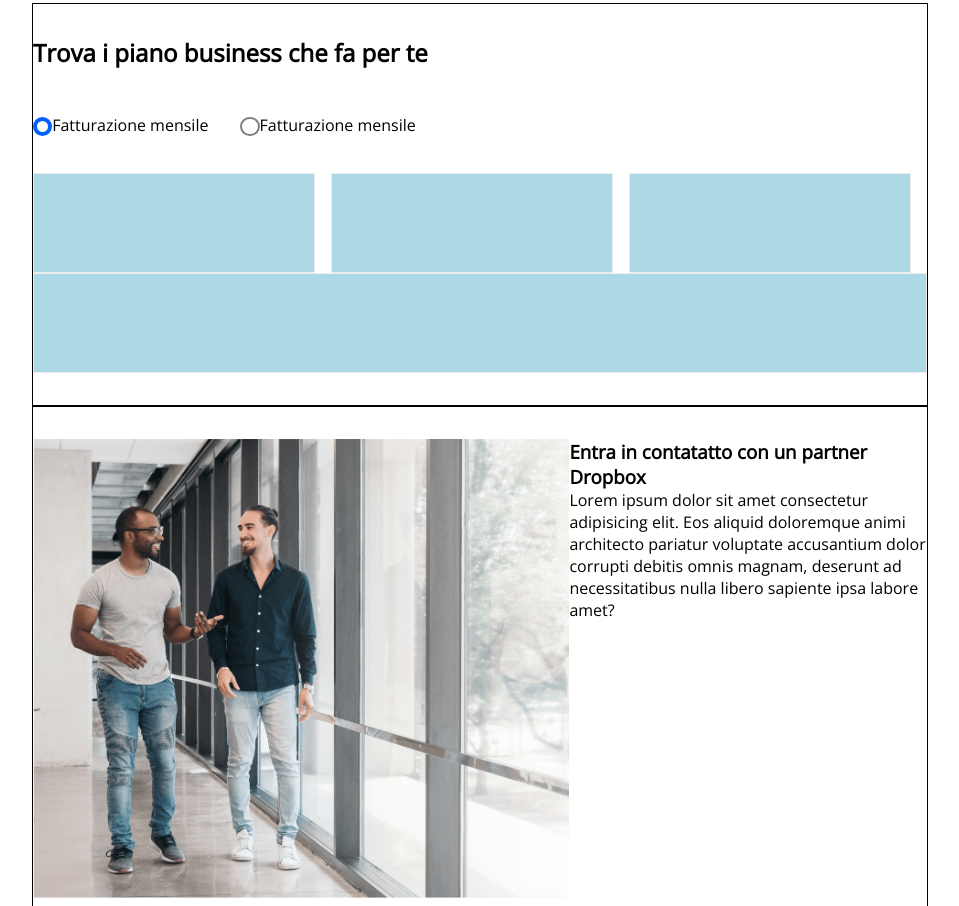
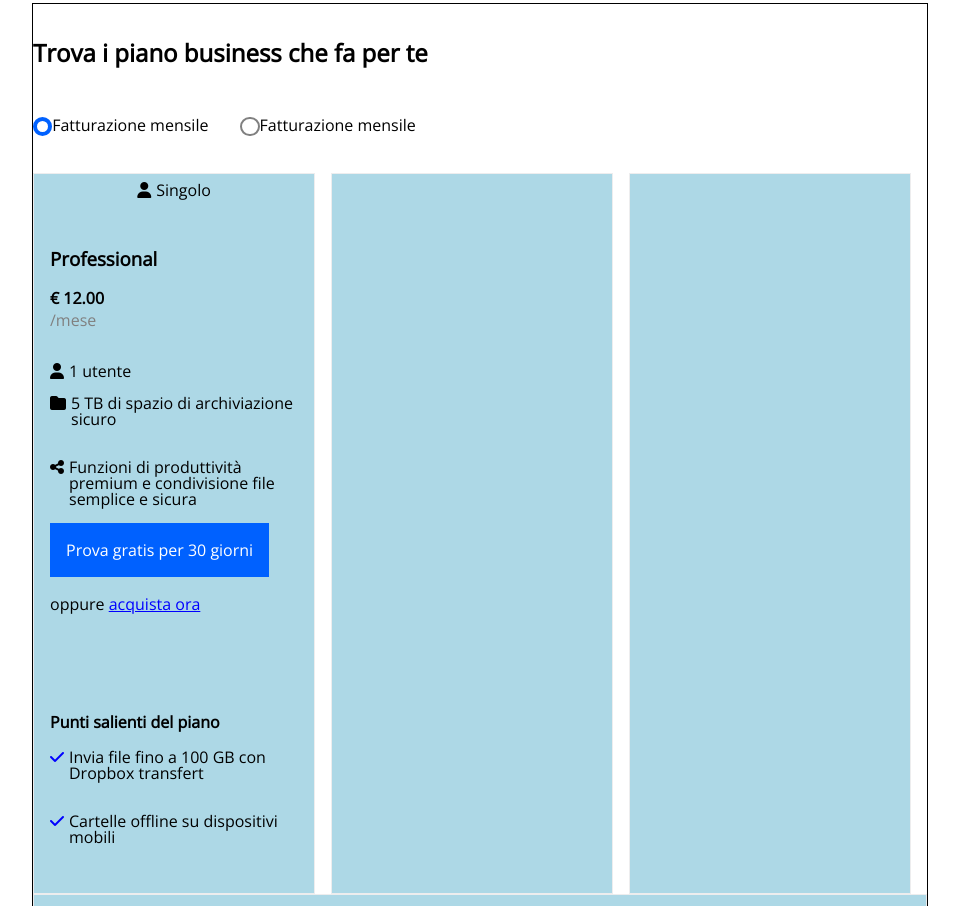
Before and after one commit to DavideSantambrogio/htmlcss-dropbox, a plain HTML site: page index.html in a window 1280 px wide. Shown: the part 563-1469 px from the top of the page, without its empty margins (160-1119 px from the left). Drawn offline with nearby package versions, Linux system fonts and the light colour scheme.

Commit message:
add : 1st card details

```diff
--- a/css/style.css
+++ b/css/style.css
@@ -85,6 +85,13 @@ a {
     margin-bottom: 1rem;
 }
 
+.mb-3 {
+    margin-bottom: 3rem;
+}
+
+.bold {
+    font-weight: bold;
+}
 
 /* header */
 
@@ -197,7 +204,6 @@ nav {
 
 }
 
-
 .row {
     display: flex;
     flex-wrap: wrap;
@@ -211,8 +217,44 @@ nav {
     /* debug */
     width: calc(100%/3 - 1rem);
     border: 1px solid var(--border);
+    padding: 0.5rem 1rem 1rem 1rem;
 }
 
+.addressed {
+    justify-content: center;
+    height: 1rem;
+    line-height: 1rem;
+    gap: 5px;
+    padding-bottom: 4rem;
+}
+
+.time {
+    color: gray;
+}
+
+.ico {
+    height: 1rem;
+    line-height: 1rem;
+    gap: 5px;
+}
+
+.description {
+    padding-top: 2rem;
+    padding-bottom: 2rem;
+}
+
+.fa-check {
+    color: blue;
+}
+
+.sell {
+    color: blue;
+    text-decoration: underline;
+}
+
+.characteristics {
+    padding-top: 5rem;
+}
 
 .big-col {
     /* debug */
--- a/index.html
+++ b/index.html
@@ -74,7 +74,54 @@
                     </div>
 
                     <div class="row flexbox">
-                        <div class="col"></div>
+                        <div class="col">
+                            <div class="addressed flexbox ">
+                                <i class="fa-solid fa-user"></i>
+                                <span>Singolo<span>
+                            </div>
+                            <div>
+                                <h3 class="mb">Professional</h3>
+                                <div class="bold ">€ 12.00</div>
+                                <div class="time">/mese</div>
+                            </div>
+                            <div class="description">
+                                <div class="ico flexbox mb">
+                                    <i class="fa-solid fa-user"></i>
+                                    <span>1 utente</span>
+                                </div>
+                                <div class="ico flexbox mb-3">
+                                    <i class="fa-solid fa-folder"></i>
+                                    <span>5 TB di spazio di archiviazione sicuro</span>
+                                </div>
+                                <div class="ico flexbox mb">
+                                    <i class="fa-solid fa-share-nodes"></i>
+                                    <span >Funzioni di produttività premium e condivisione file semplice e sicura</span>
+                                </div>
+                            </div>
+                            <div class="button mb">
+                                Prova gratis per 30 giorni
+                            </div>
+                            <div class="mb">
+                                oppure <a class="sell" href="">acquista ora</a>
+                            </div>
+                            <div class="characteristics">
+                                <h4 class="mb">Punti salienti del piano</h4>
+                                <ul>
+                                    <li>
+                                        <div class="ico flexbox mb-3">
+                                            <i class="fa-solid fa-check"></i>
+                                            <span>Invia file fino a 100 GB con Dropbox transfert</span>
+                                        <div>
+                                    </li>
+                                    <li>
+                                        <div class="ico flexbox mb-3">
+                                            <i class="fa-solid fa-check"></i>
+                                            <span>Cartelle offline su dispositivi mobili</span>
+                                        <div>
+                                    </li>
+                                </ul>
+                            </div>
+                        </div>
                         <div class="col"></div>
                         <div class="col"></div>
                     </div>
```
